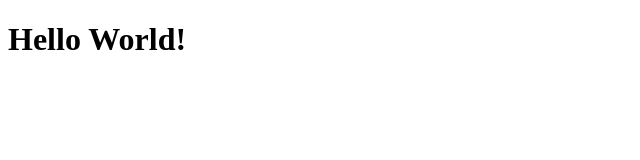
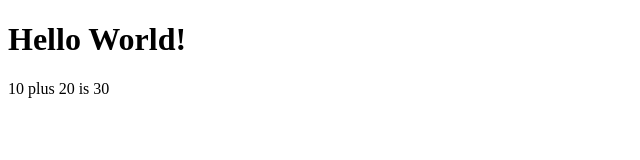
Before and after one commit to githubscientist/react-fsd61wde, a React (Vite) app: page / in a window 1280 px wide. Shown: the top 160 px of the page, without its empty margins (0-640 px from the left). Built offline with nearby package versions, Linux system fonts and the light colour scheme.

Commit message:
adding javascript to the component

```diff
--- a/src/App.jsx
+++ b/src/App.jsx
@@ -1,7 +1,10 @@
 import Hello from "./components/Hello";
 
 function App() {
-  return <Hello />
+
+    return (
+      <Hello />
+  )
 }
 
 export default App;
--- a/src/components/Hello.jsx
+++ b/src/components/Hello.jsx
@@ -1,5 +1,15 @@
 function Hello() {
-    return <h1>Hello World!</h1>
+    const a = 10;
+    const b = 20;
+
+    return (
+        <div>
+            <h1>Hello World!</h1>
+            <p>
+                {a} plus {b} is {a + b}
+            </p>
+        </div>
+    )
 }
 
 export default Hello;
```
